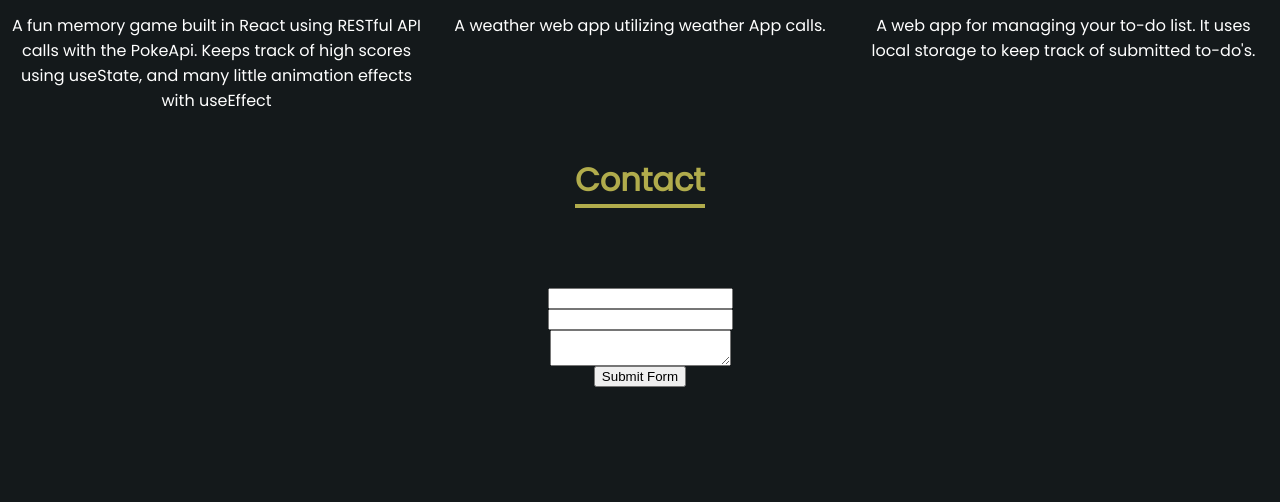
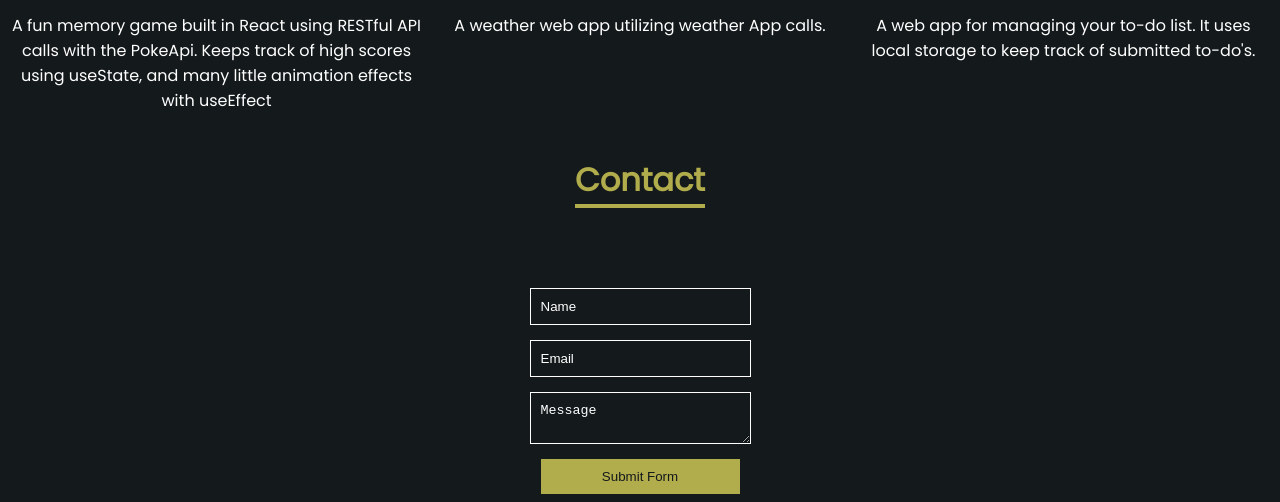
Before and after one commit to BlakeVelemirovich/Portfolio, a website built with webpack: page dist/index.html in a window 1280 px wide. Shown: the part 1990-2492 px from the top of the page. Before the commit the page ends 2385 px from the top, so only its background shows below. Built offline with nearby package versions, Linux system fonts and the light colour scheme; files whose address does not match are found by name.

Commit message:
Basic styling on the contact form

```diff
--- a/src/SASS/contact.scss
+++ b/src/SASS/contact.scss
@@ -9,6 +9,49 @@
             flex-direction: column;
             align-items: center;
             justify-content: center;
+
+            input[type="text"],
+            input[type="email"],
+            textarea {
+                margin-bottom: 15px;
+                padding: 10px;
+                border: 1px solid #ffffff;
+                background-color: transparent;
+                color: #ffffff;
+            }
+
+            input[type="text"],
+            input[type="email"],
+            textarea,
+            button {
+                width: 100%;
+            }
+
+            input[type="text"]:focus,
+            input[type="email"]:focus,
+            textarea:focus {
+                outline: none;
+                border-color: $highlight-colour;
+            }
+
+            input[type="text"]::placeholder,
+            input[type="email"]::placeholder,
+            textarea::placeholder {
+                color: white;
+            }
+
+            button {
+                padding: 10px;
+                border: none;
+                background-color: $highlight-colour;
+                color: #14191b;
+                cursor: pointer;
+                transition: background-color 0.3s;
+            }
+
+            button:hover {
+                background-color: $highlight-colour;
+            }
         }
     }
 }
```
Also changed, not shown: dist/index.html, dist/main.css.
